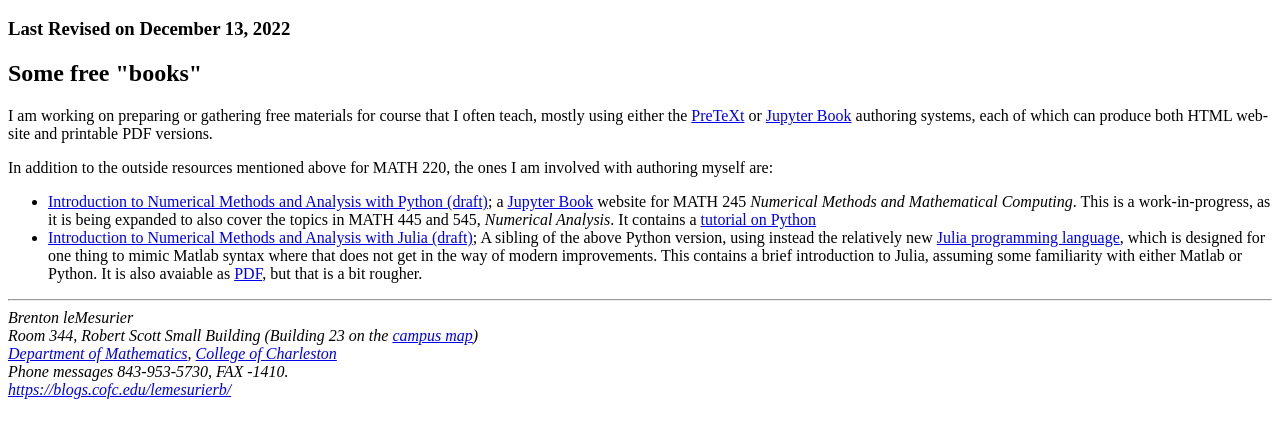
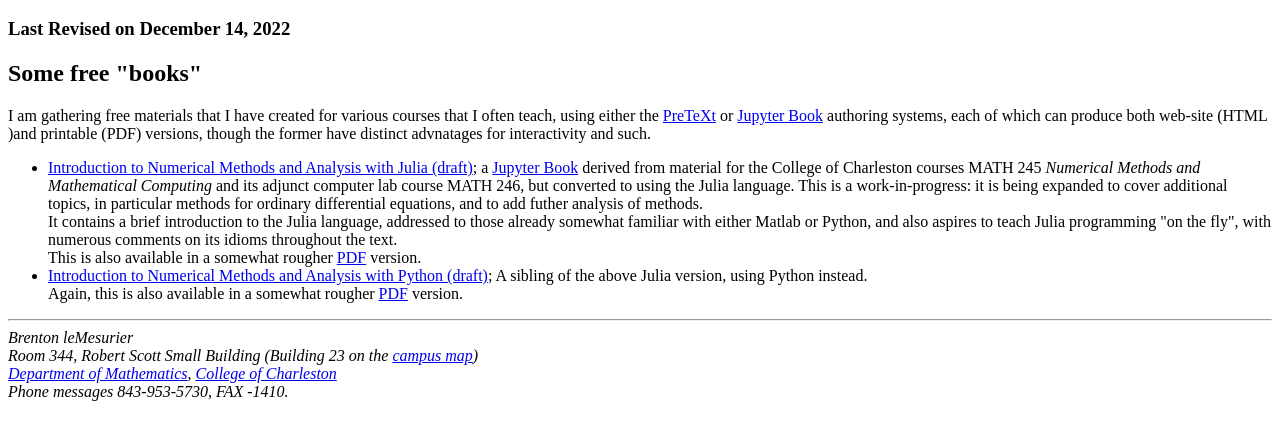
Before and after one commit to lemesurierb/lemesurierb.github.io, a plain HTML site: page index.html in a window 1280 px wide. Shown: the part 48-488 px from the top of the page. Drawn offline with Linux system fonts and the light colour scheme.

Commit message:
Add files via upload

```diff
--- a/index.html
+++ b/index.html
@@ -3,40 +3,44 @@
 <head>
    <meta http-equiv="Content-Type" content="text/html; charset=iso-8859-1">
    <meta name="Author" content="Brenton LeMesurier">
-   <meta name="Description" content=Home Page">
+   <meta name="Description" content="Home Page">
    <title>Brenton LeMesurier, College of Charleston</title>
 </head>
 <body>
 
 <h1>Brenton leMesurier, College of Charleston</h1>
 
-<h3>Last Revised on December 13, 2022</h3>
-
+<h3>Last Revised on December 14, 2022</h3>
 
 <h2>Some free "books"</h2>
 
-<p>I am working on preparing or gathering free materials for course that I often teach,
-mostly using either the
+<p>I am gathering free materials that I have created for various courses that I often teach,
+using either the
 <a href="https://pretextbook.org/">PreTeXt</a>
 or
 <a href="https://jupyterbook.org/">Jupyter Book</a>
-authoring systems, each of which can produce both HTML web-site and printable PDF versions.
+authoring systems, each of which can produce both web-site (HTML )and printable (PDF) versions,
+though the former have distinct advnatages for interactivity and such.
 </p>
 
-<p>In addition to the outside resources mentioned above for MATH 220, the ones I am involved with authoring myself are:
-
 <ul>
-<li><a href="./introduction-to-numerical-methods-and-analysis-python/">Introduction to Numerical Methods and Analysis with Python (draft)</a>;
-a <a href="https://jupyterbook.org/">Jupyter Book</a> website for MATH 245 <em>Numerical Methods and Mathematical Computing</em>.
-This is a work-in-progress, as it is being expanded to also cover the topics in MATH 445 and 545, <em>Numerical Analysis</em>.
-It contains a
-<a href="./introduction-to-numerical-methods-and-analysis-python/python-tutorial/introduction.html">tutorial on Python</a>
+<li><a href="./introduction-to-numerical-methods-and-analysis-julia/index.html">Introduction to Numerical Methods and Analysis with Julia (draft)</a>;
+a <a href="https://jupyterbook.org/">Jupyter Book</a> derived from material for the College of Charleston courses
+MATH 245 <em>Numerical Methods and Mathematical Computing</em>
+and its adjunct computer lab course MATH 246,
+but converted to using the Julia language.
+This is a work-in-progress: it is being expanded to cover additional topics, in particular methods for ordinary differential equations,
+and to add futher analysis of methods.
+<br>
+It contains a brief introduction to the Julia language, addressed to those already somewhat familiar with either Matlab or Python,
+and also aspires to teach Julia programming "on the fly", with numerous comments on its idioms throughout the text.
+<br>
+This is also available in a somewhat rougher <a href="./introduction-to-numerical-methods-and-analysis-julia.pdf">PDF</a> version.
 </li>
-<li><a href="./introduction-to-numerical-methods-and-analysis-julia/">Introduction to Numerical Methods and Analysis with Julia (draft)</a>;
-A sibling of the above Python version, using instead the relatively new <a href="https://julialang.org/">Julia programming language</a>,
-which is designed for one thing to mimic Matlab syntax where that does not get in the way of modern improvements.
-This contains a brief introduction to Julia, assuming some familiarity with either Matlab or Python.
-It is also avaiable as <a href="./introduction-to-numerical-methods-and-analysis-julia.pdf">PDF</a>, but that is a bit rougher.
+<li><a href="./introduction-to-numerical-methods-and-analysis-python/index.html">Introduction to Numerical Methods and Analysis with Python (draft)</a>;
+A sibling of the above Julia version, using Python instead.
+<br>
+Again, this is also available in a somewhat rougher <a href="./introduction-to-numerical-methods-and-analysis-python.pdf">PDF</a> version.
 </li>
 </ul>
 
@@ -51,8 +55,6 @@ Room 344, Robert Scott Small Building
 <a href="http://www.cofc.edu">College of Charleston</a>
 <br>
 Phone messages 843-953-5730, FAX -1410.
-<br>
-<a href="https://blogs.cofc.edu/lemesurierb/">https://blogs.cofc.edu/lemesurierb/</a>
 </address>
 </body>
 </html>
```
